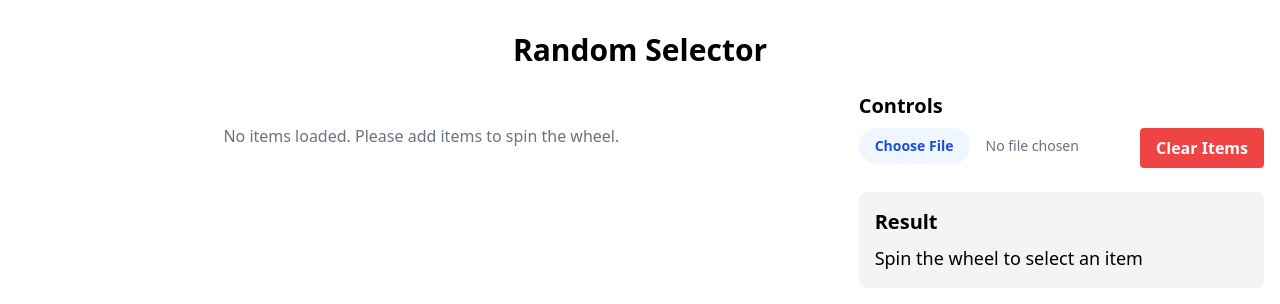
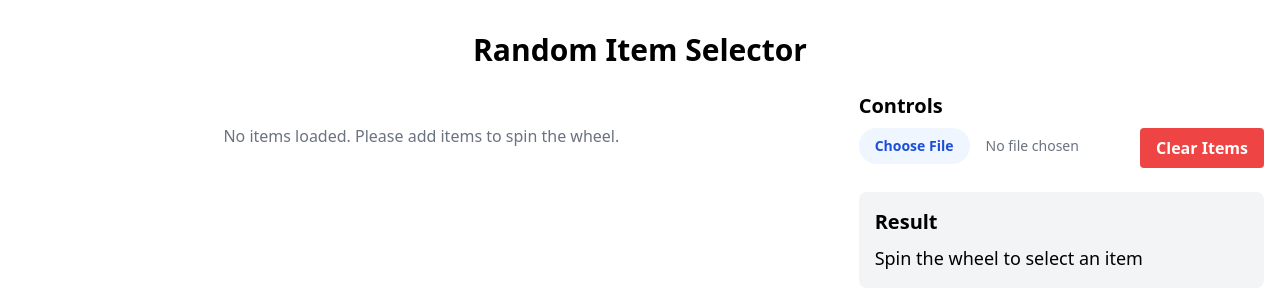
Before and after one commit to adnanbwp/smtools-randomspinner, a React (Vite) app: page / in a window 1280 px wide. Shown: the top 304 px of the page. Built offline with nearby package versions, Linux system fonts and the light colour scheme.

Commit message:
changed app name in app.jsx

```diff
--- a/src/App.jsx
+++ b/src/App.jsx
@@ -47,7 +47,7 @@ function App() {
 
     return (
     <div className="container mx-auto px-4 py-8">
-      <h1 className="text-3xl font-bold mb-6 text-center">Random Selector</h1>
+      <h1 className="text-3xl font-bold mb-6 text-center">Random Item Selector</h1>
       <div className="flex flex-col lg:flex-row gap-8">
         <div className="w-full lg:w-2/3">
           <SpinWheel items={items} onSpinComplete={handleSpinComplete} />
```
